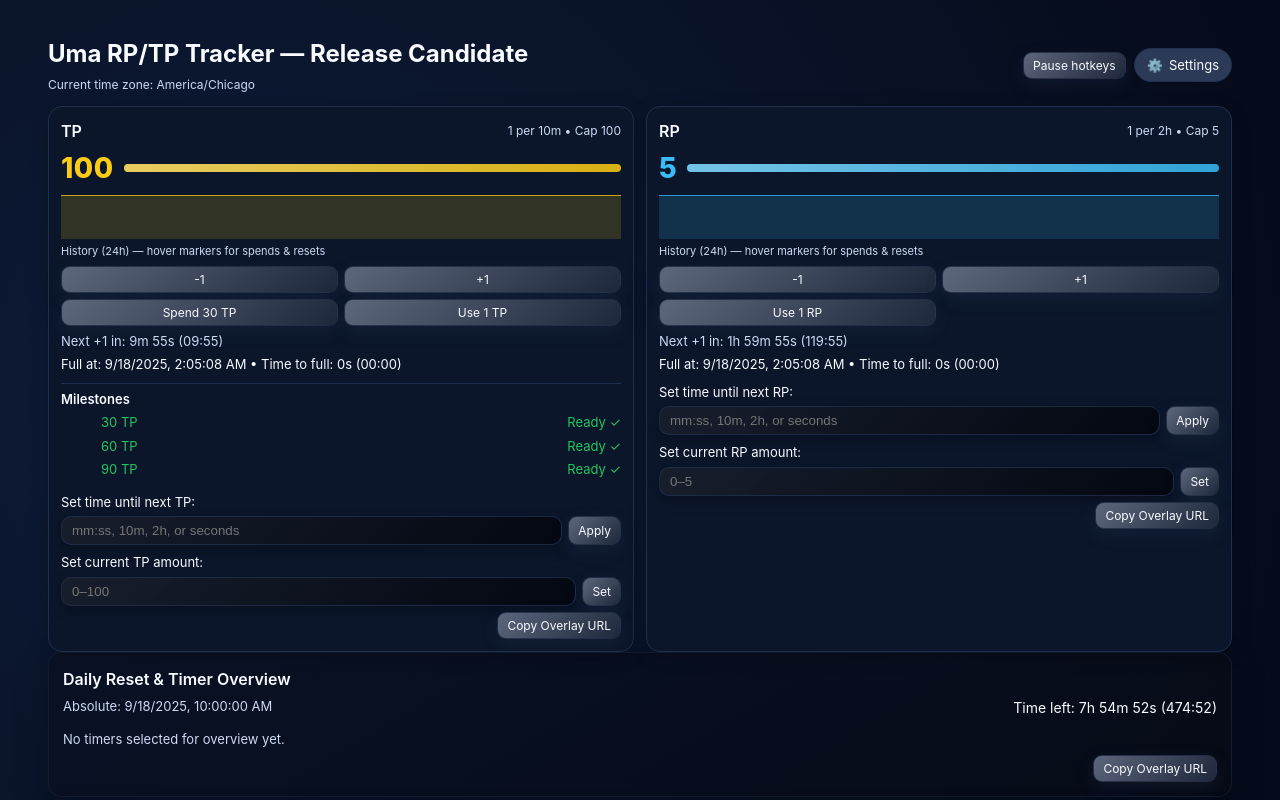
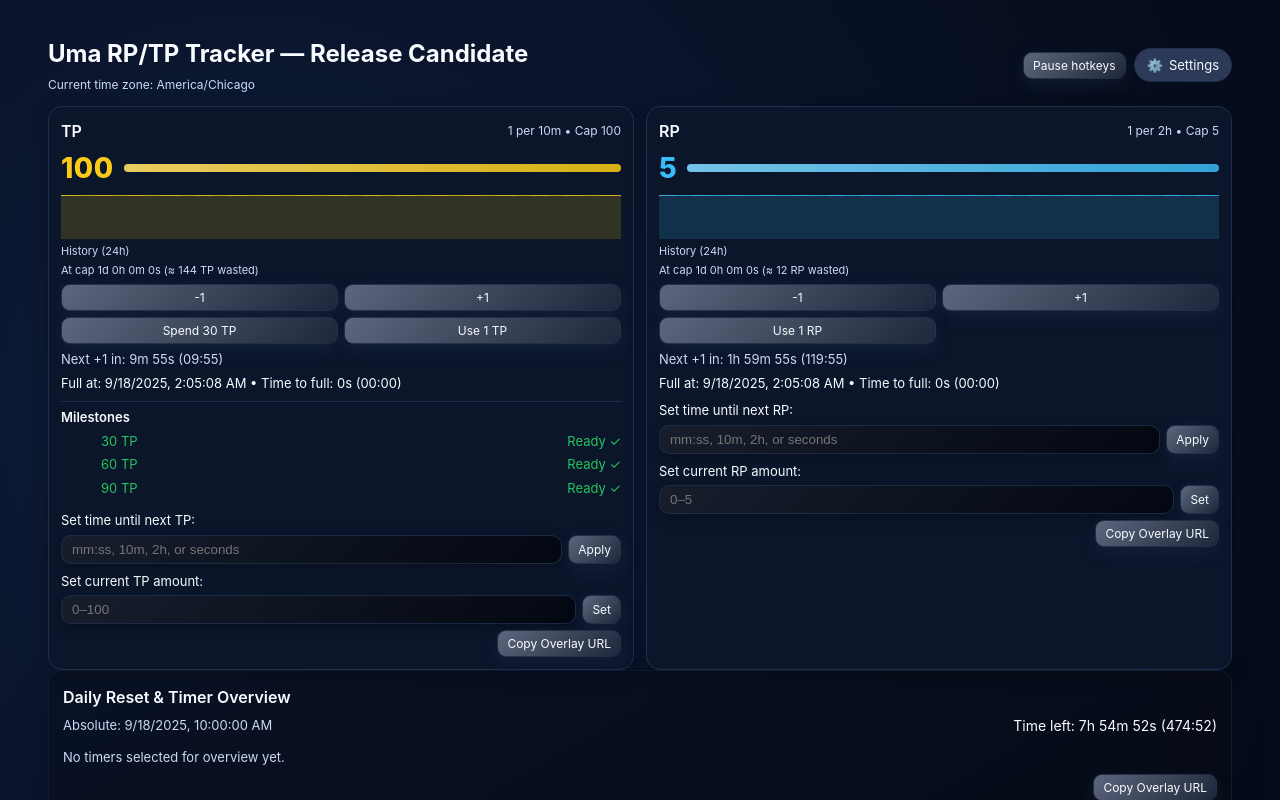
Before and after one commit to TwilightLilyy/Umamasume-Tracker, a React (Vite) app: page / in a window 1280 px wide. Shown: the top 800 px of the page. Built offline with nearby package versions, Linux system fonts and the light colour scheme.

Commit message:
Remove sparkline hover markers and track wasted resources

```diff
--- a/src/App.tsx
+++ b/src/App.tsx
@@ -914,35 +914,12 @@ function ProgressBar({ value, max, color }: ProgressBarProps) {
   );
 }
 
-interface SparklineProps {
-  points: ResourceHistoryPoint[];
-  events: ResourceHistoryEvent[];
-  color: string;
-  cap: number;
-  currentValue: number;
-  retentionMs: number;
-  resourceLabel: string;
-  timeZone: string;
-  height?: number;
-}
-
-function Sparkline({
-  points,
-  events,
-  color,
-  cap,
-  currentValue,
-  retentionMs,
-  resourceLabel,
-  timeZone,
-  height = 40,
-}: SparklineProps) {
-  const width = 100;
-  const nowMs = now();
-  const domainStart = nowMs - retentionMs;
-  const domainEnd = nowMs;
-  const span = Math.max(domainEnd - domainStart, 1);
-
+function buildHistorySeries(
+  points: ResourceHistoryPoint[],
+  currentValue: number,
+  domainStart: number,
+  domainEnd: number
+) {
   const filtered = points.filter((p) => p.ts >= domainStart);
   const series: ResourceHistoryPoint[] = filtered.length ? [...filtered] : [];
   if (!series.length) {
@@ -961,6 +938,27 @@ function Sparkline({
   if (series.length === 1) {
     series.push({ ts: domainEnd, value: series[0].value });
   }
+  return series;
+}
+
+interface SparklineProps {
+  points: ResourceHistoryPoint[];
+  color: string;
+  cap: number;
+  currentValue: number;
+  retentionMs: number;
+  label: string;
+  height?: number;
+}
+
+function Sparkline({ points, color, cap, currentValue, retentionMs, label, height = 40 }: SparklineProps) {
+  const width = 100;
+  const nowMs = now();
+  const domainStart = nowMs - retentionMs;
+  const domainEnd = nowMs;
+  const span = Math.max(domainEnd - domainStart, 1);
+
+  const series = buildHistorySeries(points, currentValue, domainStart, domainEnd);
 
   const coords = series.map((p) => {
     const x = ((p.ts - domainStart) / span) * width;
@@ -973,8 +971,8 @@ function Sparkline({
 
   const areaPath = `M0,${height} L${coords.join(" L ")} L${width},${height} Z`;
   const linePath = `M${coords.join(" L ")}`;
-
-  const markerEvents = events.filter((event) => event.ts >= domainStart && event.ts <= domainEnd + 1000);
+  const capY = 0;
+  const capStroke = withAlpha(mixColor(color, "#ffffff", 0.45), 0.7);
 
   return (
     <div style={{ width: "100%", height }}>
@@ -984,31 +982,69 @@ function Sparkline({
         viewBox={`0 0 ${width} ${height}`}
         preserveAspectRatio="none"
         role="img"
-        aria-label={`${resourceLabel} history sparkline`}
+        aria-label={`${label} history sparkline`}
       >
         <path d={areaPath} fill={withAlpha(mixColor(color, COLOR.bg, 0.35), 0.25)} stroke="none" />
+        {cap > 0 && (
+          <line
+            x1={0}
+            y1={capY.toFixed(2)}
+            x2={width}
+            y2={capY.toFixed(2)}
+            stroke={capStroke}
+            strokeWidth={0.8}
+            strokeDasharray="3 3"
+          />
+        )}
         <path d={linePath} fill="none" stroke={color} strokeWidth={1.6} strokeLinecap="round" />
-        {markerEvents.map((event) => {
-          const x = ((event.ts - domainStart) / span) * width;
-          const ratio = cap > 0 ? clamp(event.value / cap, 0, 1) : 0;
-          const y = height - ratio * height;
-          return (
-            <circle
-              key={event.id}
-              cx={x}
-              cy={y}
-              r={1.9}
-              fill={mixColor(color, "#ffffff", 0.15)}
-              stroke={mixColor(color, "#000000", 0.35)}
-              strokeWidth={0.5}
-            >
-              <title>{describeHistoryEvent(event, resourceLabel, timeZone)}</title>
-            </circle>
-          );
-        })}
       </svg>
     </div>
   );
+}
+
+interface WastedInfo {
+  ms: number;
+  points: number;
+}
+
+function computeWastedAtCap(
+  points: ResourceHistoryPoint[],
+  currentValue: number,
+  cap: number,
+  rateMs: number,
+  retentionMs: number,
+  nowMs: number
+): WastedInfo {
+  if (!(cap > 0) || !(rateMs > 0)) return { ms: 0, points: 0 };
+  const domainStart = nowMs - retentionMs;
+  const domainEnd = nowMs;
+  const series = buildHistorySeries(points, currentValue, domainStart, domainEnd);
+  let wastedMs = 0;
+  for (let i = 0; i < series.length - 1; i++) {
+    const a = series[i];
+    const b = series[i + 1];
+    const segStart = Math.max(a.ts, domainStart);
+    const segEnd = Math.min(b.ts, domainEnd);
+    if (segEnd <= segStart) continue;
+    const startVal = Math.min(cap, Math.max(0, a.value));
+    const endVal = Math.min(cap, Math.max(0, b.value));
+    if (startVal >= cap) {
+      wastedMs += segEnd - segStart;
+      continue;
+    }
+    if (endVal >= cap && startVal < cap) {
+      const totalDuration = b.ts - a.ts;
+      const totalDelta = endVal - startVal;
+      if (totalDuration <= 0 || totalDelta <= 0) continue;
+      const slope = totalDelta / totalDuration;
+      const timeToCap = (cap - startVal) / slope;
+      const hitTs = a.ts + timeToCap;
+      const capStart = Math.max(hitTs, segStart);
+      if (segEnd > capStart) wastedMs += segEnd - capStart;
+    }
+  }
+  const wastedPoints = wastedMs / rateMs;
+  return { ms: wastedMs, points: wastedPoints };
 }
 
 interface SmallBtnProps {
@@ -1286,6 +1322,15 @@ interface ResourceCardProps {
   onSetAmount: (value: number) => void;
   history: ResourceHistorySnapshot;
   historyRetentionMs: number;
+  wasted: WastedInfo;
+}
+
+function formatWastedPoints(points: number) {
+  const safe = Math.max(0, points);
+  if (safe >= 10) return Math.round(safe).toString();
+  if (safe >= 1) return safe.toFixed(1);
+  if (safe > 0) return safe.toFixed(2);
+  return "0";
 }
 
 function ResourceCard({
@@ -1308,6 +1353,7 @@ function ResourceCard({
   onSetAmount,
   history,
   historyRetentionMs,
+  wasted,
 }: ResourceCardProps) {
   const [nextInput, setNextInput] = useState("");
   const [amountInput, setAmountInput] = useState("");
@@ -1317,6 +1363,8 @@ function ResourceCard({
   const historyWindowLabel = `${Math.round(historyRetentionMs / 3600000)}h`;
   const recentEvents = history.events.slice(-3).reverse();
   const sparklineHeight = hud ? 28 : 44;
+  const wastedDurationLabel = formatDHMS(Math.round(Math.max(0, wasted.ms)));
+  const wastedPointsLabel = formatWastedPoints(wasted.points);
 
   const bigValStyle: React.CSSProperties = {
     fontWeight: 800,
@@ -1350,17 +1398,18 @@ function ResourceCard({
       <div style={{ marginTop: 6 }}>
         <Sparkline
           points={history.points}
-          events={history.events}
           color={accent}
           cap={cap}
           currentValue={current.value}
           retentionMs={historyRetentionMs}
-          resourceLabel={name}
-          timeZone={zone}
+          label={name}
           height={sparklineHeight}
         />
         <div style={{ fontSize: 11, color: COLOR.subtle, marginTop: 4 }}>
-          History ({historyWindowLabel}) — hover markers for spends & resets
+          History ({historyWindowLabel})
+        </div>
+        <div style={{ fontSize: 11, color: COLOR.subtle, marginTop: 2 }}>
+          At cap {wastedDurationLabel} (≈ {wastedPointsLabel} {name} wasted)
         </div>
         {recentEvents.length > 0 && (
           <ul
@@ -2735,13 +2784,11 @@ function OverlayView({
         <div style={{ marginTop: 8 }}>
           <Sparkline
             points={tpHistory.points}
-            events={tpHistory.events}
             color={COLOR.tp}
             cap={TP_CAP}
             currentValue={curTP.value}
             retentionMs={historyRetentionMs}
-            resourceLabel="TP"
-            timeZone={zone}
+            label="TP"
             height={32}
           />
         </div>
@@ -2757,13 +2804,11 @@ function OverlayView({
         <div style={{ marginTop: 8 }}>
           <Sparkline
             points={rpHistory.points}
-            events={rpHistory.events}
             color={COLOR.rp}
             cap={RP_CAP}
             currentValue={curRP.value}
             retentionMs={historyRetentionMs}
-            resourceLabel="RP"
-            timeZone={zone}
+            label="RP"
             height={32}
           />
         </div>
@@ -3319,6 +3364,14 @@ export default function UmaResourceTracker() {
   );
   const rpFull = useMemo(() => timeToFull(curRP, RP_RATE_MS, RP_CAP), [curRP]);
   const tpFull = useMemo(() => timeToFull(curTP, TP_RATE_MS, TP_CAP), [curTP]);
+  const tpWasted = useMemo(() => {
+    const nowTs = now();
+    return computeWastedAtCap(history.tp.points, curTP.value, TP_CAP, TP_RATE_MS, HISTORY_RETENTION_MS, nowTs);
+  }, [history.tp.points, curTP.value, tick]);
+  const rpWasted = useMemo(() => {
+    const nowTs = now();
+    return computeWastedAtCap(history.rp.points, curRP.value, RP_CAP, RP_RATE_MS, HISTORY_RETENTION_MS, nowTs);
+  }, [history.rp.points, curRP.value, tick]);
   const hotkeyBindingsMap = useMemo(() => {
     const map = new Map<string, HotkeyActionId>();
     for (const action of HOTKEY_ACTIONS) {
@@ -4027,6 +4080,7 @@ export default function UmaResourceTracker() {
           onSetAmount={(value) => setTPAmount(value)}
           history={history.tp}
           historyRetentionMs={HISTORY_RETENTION_MS}
+          wasted={tpWasted}
         />
 
         <ResourceCard
@@ -4049,6 +4103,7 @@ export default function UmaResourceTracker() {
           onSetAmount={(value) => setRPAmount(value)}
           history={history.rp}
           historyRetentionMs={HISTORY_RETENTION_MS}
+          wasted={rpWasted}
         />
       </div>
 
```
